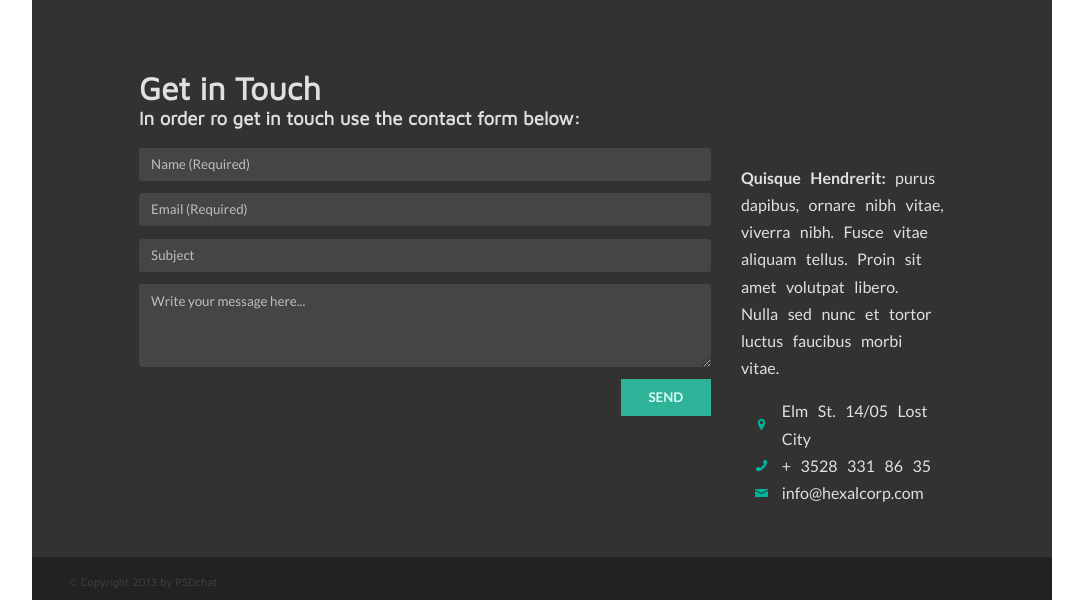
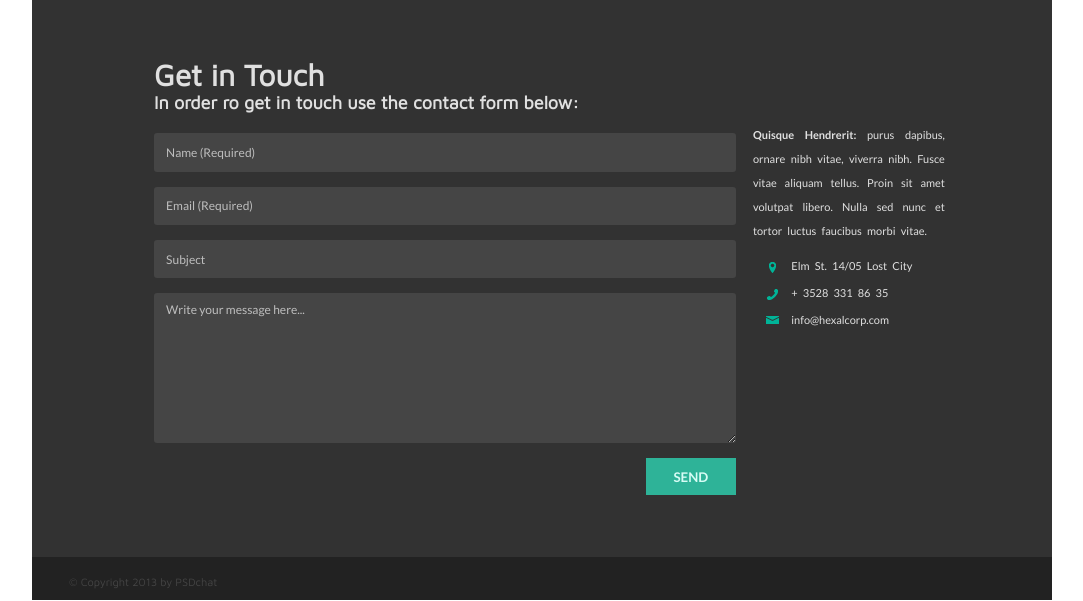
Before and after one commit to pastorBe/web-developer, a plain HTML site: page Project_1/index.html in a window 1280 px wide. Shown: the part 1135-1736 px from the top of the page, without its empty margins (98-1181 px from the left). Drawn offline with Linux system fonts and the light colour scheme.

Commit message:
docs: form chenged

```diff
--- a/Project_1/css/style.css
+++ b/Project_1/css/style.css
@@ -332,12 +332,17 @@ img {
 }
 
 .form-head h1 {
+    margin-left: 15px;
+    margin-top: 9px;
+    font-size: 30px;
     margin-bottom: 0px;
     font-family: "Maven Pro";
     color: rgba(224, 224, 224, 255);
 }
 
 .form-head h3 {
+    margin-left: 15px;
+    font-size: 18px;
     margin-top: 0px;
     font-family: "Maven Pro";
     color: rgba(224, 224, 224, 255);
@@ -346,11 +351,18 @@ img {
 .form-info {
     color: rgba(224, 224, 224, 255);
     font-family: Lato;
-    line-height: 170%;
+    line-height: 150%;
     word-spacing: 0.40em;
+    margin-left: 12px;
 
 }
 
+.form-info p{
+    margin-top: -10px;
+    font-size: 11px;
+     word-spacing: 3px;
+    text-align: justify;
+}
 .form-contact {
     grid-template-rows: 20% 20% 20%;
 }
@@ -380,6 +392,7 @@ img {
     color: #bebebe;
     padding-left: 10px;
     font-family: Lato;
+    font-size: 12px;
 }
 
 textarea::-webkit-input-placeholder {
@@ -419,7 +432,8 @@ textarea::-webkit-input-placeholder {
 }
 
 .form-input {
-    padding-right: 5%;
+    margin-left: 15px;
+    padding-right: 5px;
     grid-area: form-input;
 }
 
@@ -429,8 +443,8 @@ textarea::-webkit-input-placeholder {
 
 .form-input {
     display: grid;
-    grid-template-rows: repeat(3, 8%) 20% 10%;
-    grid-row-gap: 3%;
+    grid-template-rows: repeat(3, 9%) 35% 10%;
+    grid-row-gap: 3.5%;
 }
 
 footer {
```
